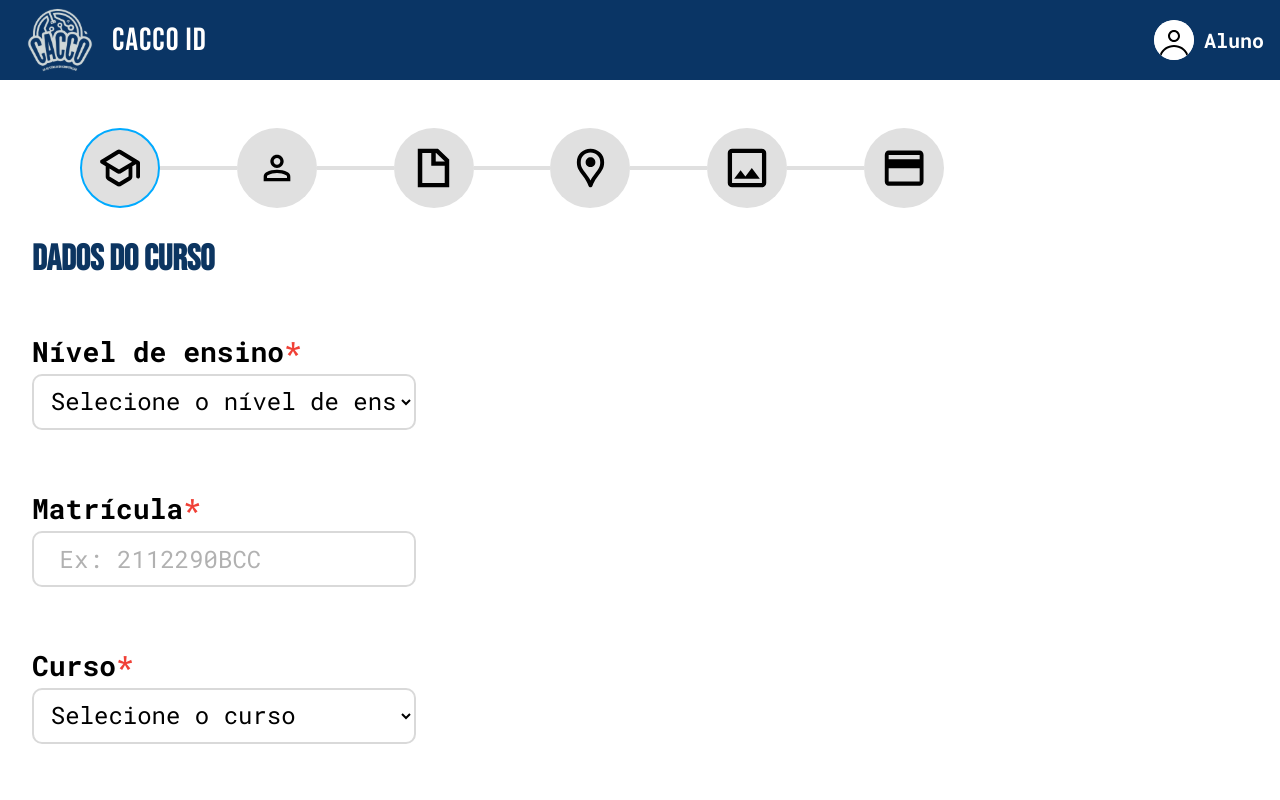
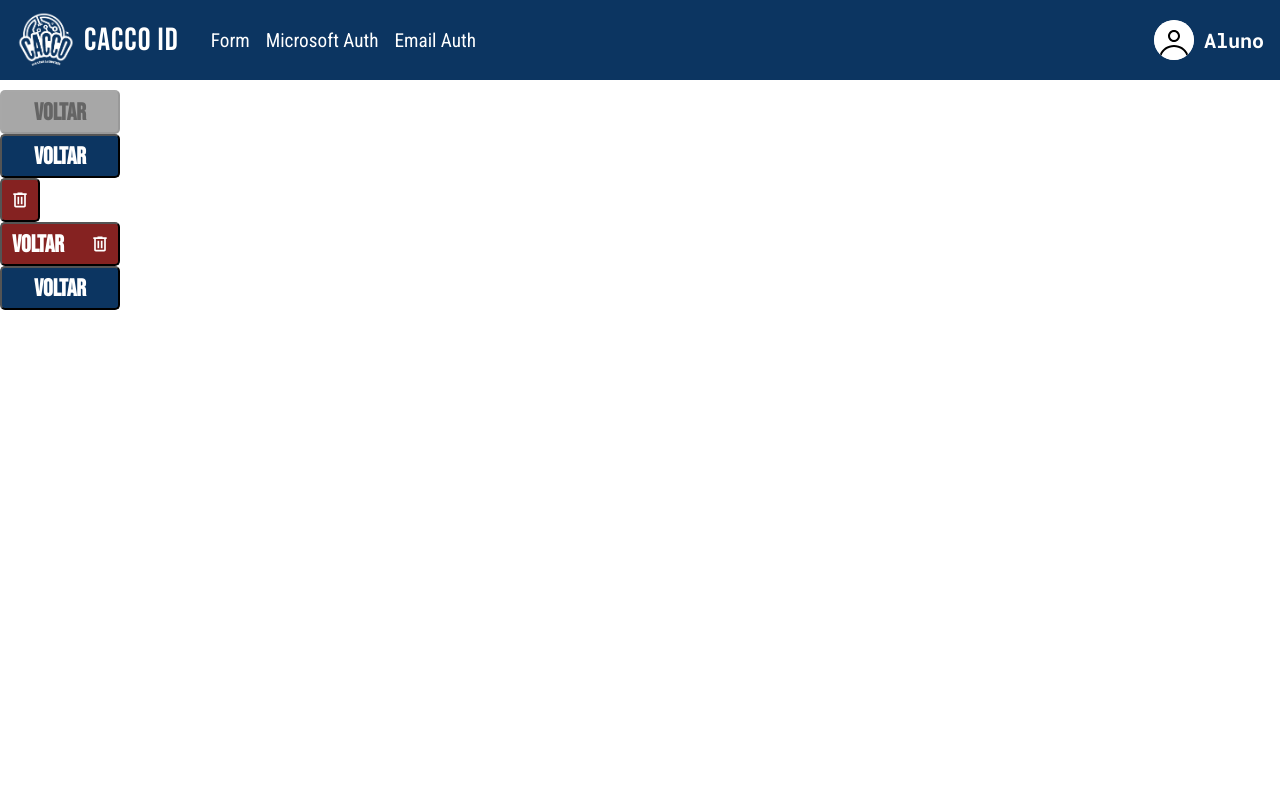
Before and after one commit to marceloareas/CACCOID, a React (Vite) app in the folder caccoid-front/: page / in a window 1280 px wide. Shown: the top 800 px of the page. Built offline with nearby package versions, Linux system fonts and the light colour scheme.

Commit message:
[FRONT] refactor: navbar refactor

```diff
--- a/caccoid-front/src/App.jsx
+++ b/caccoid-front/src/App.jsx
@@ -1,34 +1,28 @@
-// import { ActionButton } from "./components/ActionButton";
 import GlobalStyles from './globalStyles';
 import { store } from './store';
-import { Layout } from './components/layout/layout';
-import trashIcon from './assets/trash.svg';
 import { Provider as ReduxProvider } from 'react-redux';
 import { BrowserRouter, Route, Routes } from 'react-router-dom';
 import CardSolicitationForm from './pages/card-solicitation-form/CardSolicitationForm';
 import EmailAuth from './pages/EmailAuth';
 import MicrosoftAuth from './pages/MicrosoftAuth';
+import Navbar from './components/Navbar';
+import Home from './pages/Home'; // novo import
 
 function App() {
   return (
     <>
       <GlobalStyles />
-      {/* <ActionButton disabled>Voltar</ActionButton>
-      <ActionButton>Voltar</ActionButton>
-      <ActionButton iconSrc={trashIcon} size="small" variant="danger"/>
-      <ActionButton iconSrc={trashIcon} variant="danger">Voltar</ActionButton>
-      <ActionButton size="large">Voltar</ActionButton> */}
       <ReduxProvider store={store}>
         <BrowserRouter>
-          <Routes>
-            <Route element={<Layout />}>
-              <Route path="/" element={<CardSolicitationForm />} />
+          <Navbar />
+          <div style={{ paddingTop: '90px' }}>
+            <Routes>
+              <Route path="/" element={<Home />} />
+              <Route path="/form" element={<CardSolicitationForm />} />
+              <Route path="/microsoft-auth" element={<MicrosoftAuth />} />
               <Route path="/email-auth" element={<EmailAuth />} />
-              <Route path="/microsoft-auth" element={<MicrosoftAuth />} />
-              {/* <Route path="/" element={<FormPage />} /> */}
-              {/* <Route path="/form" element={<FormPage />} /> */}
-            </Route>
-          </Routes>
+            </Routes>
+          </div>
         </BrowserRouter>
       </ReduxProvider>
     </>
--- /dev/null
+++ b/caccoid-front/src/components/Navbar.jsx
@@ -0,0 +1,113 @@
+import { useState } from 'react';
+import { Link } from 'react-router-dom';
+import styled from 'styled-components';
+import logo from '../assets/cacco-logo.png';
+import userIcon from '../assets/user-icon.svg';
+
+const NavbarContainer = styled.nav`
+  color: white;
+  position: fixed;
+  top: 0;
+  left: 0;
+  right: 0;
+  height: 80px;
+  background-color: var(--dark-blue);
+  display: flex;
+  justify-content: space-between;
+  align-items: center;
+  padding: 0 1rem;
+  box-sizing: border-box;
+  z-index: 3;
+`;
+
+const NavbarLeft = styled.div`
+  display: flex;
+  align-items: center;
+`;
+
+const HomeLink = styled(Link)`
+  display: flex;
+  align-items: center;
+  text-decoration: none;
+  color: white;
+  margin-right: 2rem;
+
+  &:hover {
+    color: #fbe540;
+  }
+`;
+
+const Logo = styled.img`
+  height: 100%;
+  max-height: 60px;
+  margin-right: 8px;
+`;
+
+const NavbarTitle = styled.span`
+  font-family: var(--font-title);
+  font-size: 2rem;
+  letter-spacing: 1px;
+`;
+
+const NavLinks = styled.div`
+  display: flex;
+  align-items: center;
+`;
+
+const NavbarRight = styled.div`
+  display: flex;
+  align-items: center;
+`;
+
+const UserIcon = styled.img`
+  height: 2.5em;
+  width: 2.5em;
+  border-radius: 50%;
+  margin-right: 0.6rem;
+  background-color: white;
+  object-fit: cover;
+`;
+
+const UserName = styled.span`
+  font-family: var(--font-accent);
+  font-weight: 700;
+  font-size: 1.25rem;
+`;
+
+const NavbarLink = styled(Link)`
+  text-decoration: none;
+  color: white;
+  font-size: 1.2rem;
+  margin-right: 1rem;
+  transition: color 0.3s ease;
+
+  &:hover {
+    color: #fbe540;
+  }
+`;
+
+const Navbar = () => {
+  const [userName, setUserName] = useState('Aluno');
+
+  return (
+    <NavbarContainer>
+      <NavbarLeft>
+        <HomeLink to="/">
+          <Logo src={logo} alt="CACCO Logo" />
+          <NavbarTitle>CACCO ID</NavbarTitle>
+        </HomeLink>
+        <NavLinks>
+          <NavbarLink to="/form">Form</NavbarLink>
+          <NavbarLink to="/microsoft-auth">Microsoft Auth</NavbarLink>
+          <NavbarLink to="/email-auth">Email Auth</NavbarLink>
+        </NavLinks>
+      </NavbarLeft>
+      <NavbarRight>
+        <UserIcon src={userIcon} alt="Usuário" />
+        <UserName>{userName}</UserName>
+      </NavbarRight>
+    </NavbarContainer>
+  );
+};
+
+export default Navbar;
--- a/caccoid-front/src/components/layout/Layout.jsx
+++ /dev/null
@@ -1,11 +0,0 @@
-import { Outlet } from 'react-router-dom';
-import { Navbar } from './navbar/Navbar';
-
-export const Layout = () => {
-  return (
-    <>
-      <Navbar />
-      <Outlet />
-    </>
-  );
-};
--- a/caccoid-front/src/components/layout/navbar/Navbar.jsx
+++ /dev/null
@@ -1,21 +0,0 @@
-import { useState } from 'react';
-import './styles.css';
-import logo from '../../../assets/logo.svg';
-import userIcon from '../../../assets/user-icon.svg';
-
-export const Navbar = () => {
-  const [userName, setUserName] = useState('Aluno');
-
-  return (
-    <nav className="navbar">
-      <div className="navbar-left">
-        <img src={logo} alt="CACCO Logo" className="logo" />
-        <span>CACCO ID</span>
-      </div>
-      <div className="navbar-right">
-        <img src={userIcon} alt="Usuário" className="user-icon" />
-        <span>{userName}</span>
-      </div>
-    </nav>
-  );
-};
--- a/caccoid-front/src/components/layout/navbar/styles.css
+++ /dev/null
@@ -1,52 +0,0 @@
-.navbar {
-  color: white;
-  position: fixed;
-  top: 0;
-  left: 0;
-  right: 0;
-  height: 80px;
-  background-color: #0a3565;
-  display: flex;
-  justify-content: space-between;
-  align-items: center;
-  padding: 0 1rem;
-  box-sizing: border-box;
-  z-index: 3;
-}
-
-.navbar-left {
-  display: flex;
-  align-items: center;
-}
-
-.logo {
-  height: 5.5rem;
-  width: 5.5rem;
-  margin-right: 8px;
-}
-
-.navbar-left span {
-  font-family: 'Bebas Neue', sans-serif;
-  font-size: 2rem;
-  letter-spacing: 1px;
-}
-
-.navbar-right {
-  display: flex;
-  align-items: center;
-}
-
-.user-icon {
-  height: 2.5em;
-  width: 2.5em;
-  border-radius: 50%;
-  margin-right: 0.6rem;
-  background-color: white;
-  object-fit: cover;
-}
-
-.navbar-right span {
-  font-family: 'Roboto Mono', monospace;
-  font-weight: 700;
-  font-size: 1.25rem;
-}
--- /dev/null
+++ b/caccoid-front/src/pages/Home.jsx
@@ -0,0 +1,16 @@
+import { ActionButton } from '../components/ActionButton';
+import trashIcon from '../assets/trash.svg';
+
+export default function Home() {
+  return (
+    <>
+      <ActionButton disabled>Voltar</ActionButton>
+      <ActionButton>Voltar</ActionButton>
+      <ActionButton iconSrc={trashIcon} size="small" variant="danger" />
+      <ActionButton iconSrc={trashIcon} variant="danger">
+        Voltar
+      </ActionButton>
+      <ActionButton size="large">Voltar</ActionButton>
+    </>
+  );
+}
--- a/caccoid-front/src/pages/MicrosoftAuth.jsx
+++ b/caccoid-front/src/pages/MicrosoftAuth.jsx
@@ -6,7 +6,6 @@ import MicrosoftLogo from '../assets/microsoft-logo.svg';
 const LoginLink = styled(Link)`
   text-decoration: underline;
   color: var(--medium-blue);
-  font-weight: bold;
 
   &:hover {
     color: var(--light-grey);
@@ -88,8 +87,8 @@ export default function MicrosoftAuth() {
       <InnerContainer>
         <p>Olá, Calouro! Ainda não possui e-mail institucional?</p>
         <p>
-          <LoginLink to="/login">Crie uma conta ou faça login</LoginLink> com
-          seu e-mail pessoal.
+          <LoginLink to="/email-auth">Crie uma conta ou faça login</LoginLink>{' '}
+          com seu e-mail pessoal.
         </p>
       </InnerContainer>
     </OuterContainer>
```
